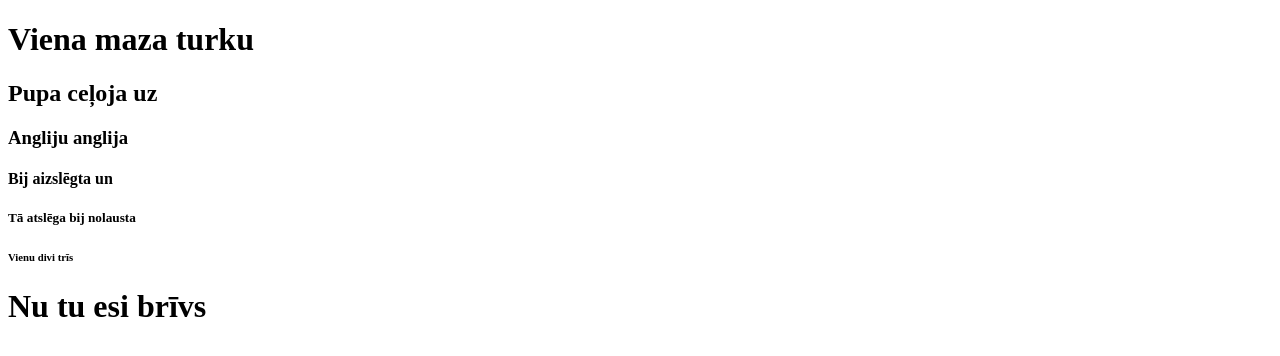
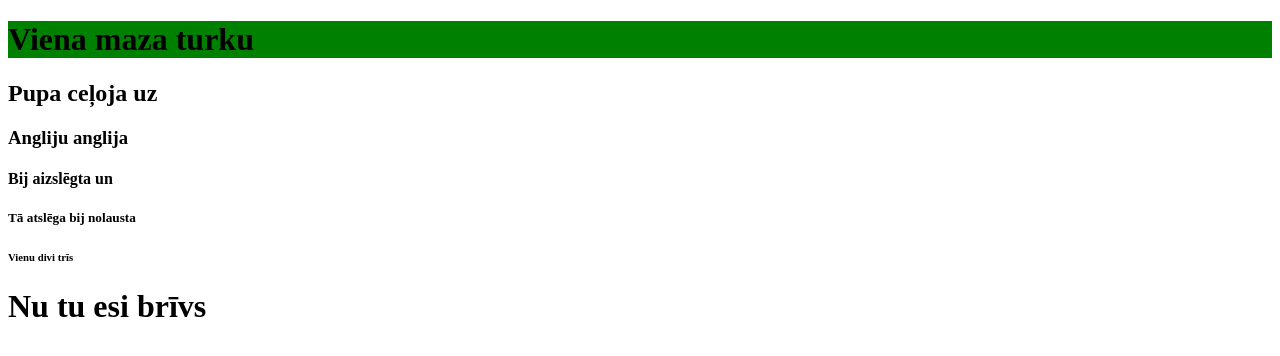
Before and after one commit to marsietis678/w3bpage_style, a plain HTML site: page index.html in a window 1280 px wide. Drawn offline with Linux system fonts and the light colour scheme.

Commit message:
Update index.html

```diff
--- a/index.html
+++ b/index.html
@@ -6,7 +6,7 @@
 
 <body>
 
-<h1>Viena maza turku</h1>
+<h1 style="background-color:green;">Viena maza turku</h1>
 <h2>Pupa ceļoja uz</h2>
 <h3>Angliju anglija</h3>
 <h4>Bij aizslēgta un</h4>
```
